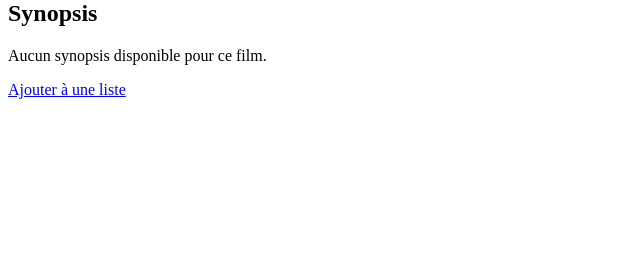
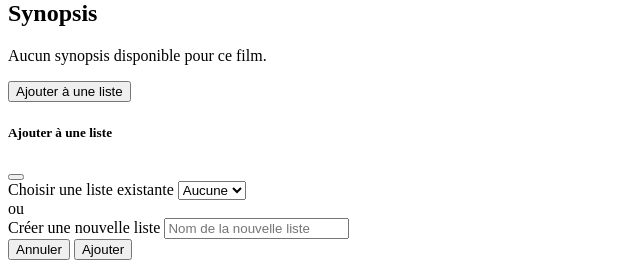
Before and after one commit to lea905/tvTime, a Symfony app: template templates/movie/show.html.twig in a window 1280 px wide. Shown: the part 650-918 px from the top of the page, without its empty margins (0-640 px from the left). Before the commit the page ends 749 px from the top, so only its background shows below. Run offline with Twig, Linux system fonts and the light colour scheme; the template is opened without the code that fills it, so the values that code supplies are empty; some libraries are stand-ins or nearby versions.

Commit message:
[ADD] film to list

```diff
--- a/src/Entity/Movie.php
+++ b/src/Entity/Movie.php
@@ -28,7 +28,7 @@ class Movie
     #[ORM\Column(type: 'json', nullable: true)]
     private ?array $genres = [];
 
-    #[ORM\Column(length: 255)]
+    #[ORM\Column(type: 'text', nullable: true)]
     private ?string $resume = null;
 
     #[ORM\Column(length: 255)]
@@ -49,7 +49,7 @@ class Movie
     /**
      * @var Collection<int, ProductionCompanie>
      */
-    #[ORM\ManyToMany(targetEntity: ProductionCompanie::class, inversedBy: 'movies')]
+    #[ORM\ManyToMany(targetEntity: ProductionCompanie::class, inversedBy: 'movies', cascade: ['persist'])]
     private Collection $productionCompanies;
 
     /**
--- a/templates/header.html.twig
+++ b/templates/header.html.twig
@@ -23,8 +23,8 @@
                 </li>
 
                 <li class="nav-item">
-                    <a class="nav-link {% if current_route == 'app_index_movie' %}active{% endif %}"
-                       href="{{ path('app_index_movie') }}">
+                    <a class="nav-link {% if current_route == 'app_movie_index' %}active{% endif %}"
+                       href="{{ path('app_movie_index') }}">
                         Films
                     </a>
                 </li>
--- a/templates/movie/index.html.twig
+++ b/templates/movie/index.html.twig
@@ -47,7 +47,7 @@
                             {{ movie.releaseDate ? movie.releaseDate|date('d/m/Y') : 'Date inconnue' }}
                         </p>
 
-                        <a href="{{ path('app_movies_show', {id: movie.tmdbId}) }}"
+                        <a href="{{ path('app_movie_show', {id: movie.tmdbId}) }}"
                            class="btn btn-sm btn-primary w-100">
                             Détails
                         </a>
@@ -83,7 +83,7 @@
                             {{ movie.releaseDate ? movie.releaseDate|date('d/m/Y') : 'Date inconnue' }}
                         </p>
 
-                        <a href="{{ path('app_movies_show', {id: movie.tmdbId}) }}"
+                        <a href="{{ path('app_movie_show', {id: movie.tmdbId}) }}"
                            class="btn btn-sm btn-primary w-100">
                             Détails
                         </a>
@@ -119,7 +119,7 @@
                             Sortie le {{ movie.releaseDate ? movie.releaseDate|date('d/m/Y') : 'Bientôt' }}
                         </p>
 
-                        <a href="{{ path('app_movies_show', {id: movie.tmdbId}) }}"
+                        <a href="{{ path('app_movie_show', {id: movie.tmdbId}) }}"
                            class="btn btn-sm btn-primary w-100">
                             Détails
                         </a>
--- a/templates/movie/show.html.twig
+++ b/templates/movie/show.html.twig
@@ -33,7 +33,7 @@
 
 {% block body %}
     <div class="container pt-3">
-        <a href="{{ path('app_index_movie') }}" class="btn btn-link mb-3 text-decoration-none text-black">&larr; Retour aux films</a>
+        <a href="{{ path('app_movie_index') }}" class="btn btn-link mb-3 text-decoration-none text-black">&larr; Retour aux films</a>
 
         <div class="row g-4">
             <div class="col-12 col-md-4 col-lg-3">
@@ -115,11 +115,109 @@
 
 
                 <div class="mt-4 d-flex flex-wrap gap-2">
-                    <a href="#" class="btn btn-primary btn-sm">
+                    <button
+                        class="btn btn-primary"
+                        data-bs-toggle="modal"
+                        data-bs-target="#watchlistModal"
+                    >
                         Ajouter à une liste
-                    </a>
+                    </button>
+
+                    {#Modal#}
+                    <div class="modal fade" id="watchlistModal" tabindex="-1" aria-hidden="true">
+                        <div class="modal-dialog modal-dialog-centered">
+                            <div class="modal-content bg-dark text-light">
+                                <div class="modal-header border-0">
+                                    <h5 class="modal-title">Ajouter à une liste</h5>
+                                    <button type="button" class="btn-close btn-close-white" data-bs-dismiss="modal"></button>
+                                </div>
+                                <div class="modal-body">
+                                    <div class="mb-3">
+                                        <label class="form-label">Choisir une liste existante</label>
+                                        <select id="watchlist-select" class="form-select bg-dark text-light">
+                                            <option value="">Aucune</option>
+                                            {% for list in watch_lists %}
+                                                <option value="{{ list.id }}">{{ list.title }}</option>
+                                            {% endfor %}
+                                        </select>
+                                    </div>
+
+                                    <div class="text-center text-muted mb-2">ou</div>
+
+                                    <div class="mb-3">
+                                        <label class="form-label">Créer une nouvelle liste</label>
+                                        <input type="text"
+                                               id="new-watchlist-name"
+                                               class="form-control bg-dark text-light"
+                                               placeholder="Nom de la nouvelle liste">
+                                    </div>
+                                </div>
+                                <div class="modal-footer border-0">
+                                    <button type="button" class="btn btn-outline-light" data-bs-dismiss="modal">Annuler</button>
+                                    <button type="button"
+                                            class="btn btn-danger"
+                                            id="btn-add-to-watchlist"
+                                            data-base-url="{{ path('watchlist_add_item', { id: 0 })|replace({'0':'__ID__'}) }}"
+                                            data-tmdb-id="{{ movie.tmdbId }}">
+                                        Ajouter
+                                    </button>
+                                </div>
+                            </div>
+                        </div>
+                    </div>
+                    <script>
+                        document.addEventListener('DOMContentLoaded', () => {
+                            const btn    = document.getElementById('btn-add-to-watchlist');
+                            const select = document.getElementById('watchlist-select');
+                            const input  = document.getElementById('new-watchlist-name');
+
+                            if (!btn) return;
+
+                            btn.addEventListener('click', async (e) => {
+                                e.preventDefault();
+
+                                const tmdbId    = btn.dataset.tmdbId;
+                                const existingId = select.value;
+                                const newName    = input.value.trim();
+
+                                if (!existingId && !newName) {
+                                    alert('Choisis une liste ou entre un nom.');
+                                    return;
+                                }
+
+                                let url    = btn.dataset.baseUrl;
+                                const listId = existingId || 0;
+                                url = url.replace('__ID__', listId);
+
+                                const response = await fetch(url, {
+                                    method: 'POST',
+                                    headers: {'Content-Type': 'application/json'},
+                                    body: JSON.stringify({
+                                        tmdbId: tmdbId,
+                                        type: 'movie',
+                                        newListName: existingId ? null : newName
+                                    }),
+                                });
+
+                                const data = await response.json();
+                                if (response.ok) {
+                                    const modal = bootstrap.Modal.getInstance(document.getElementById('watchlistModal'));
+                                    modal.hide();
+                                    alert('Film ajouté à la liste !');
+                                    if (data.createdListId) {
+                                        location.reload();
+                                    }
+                                } else {
+                                    alert('Erreur : ' + (data.error ?? 'inconnue'));
+                                }
+                            });
+                        });
+                    </script>
+
+
 
                 </div>
+
             </div>
         </div>
     </div>
--- a/templates/watch_list/show.html.twig
+++ b/templates/watch_list/show.html.twig
@@ -52,7 +52,7 @@
                 {% for movie in watch_list.movies %}
                     <div class="col">
                         <div class="card bg-dark text-light h-100 border-0">
-                            <a href="{{ path('app_movie_show', {id: movie.id}) }}" class="text-decoration-none text-light">
+                            <a href="{{ path('app_movie_show', {id: movie.tmdbId}) }}" class="text-decoration-none text-light">
                                 {% if movie.picture %}
                                     <img
                                         src="https://image.tmdb.org/t/p/w300{{ movie.picture }}"
```
Also changed, not shown: src/Controller/MovieController.php (+12 -3 lines), src/Controller/WatchListController.php (+74 -2 lines).
